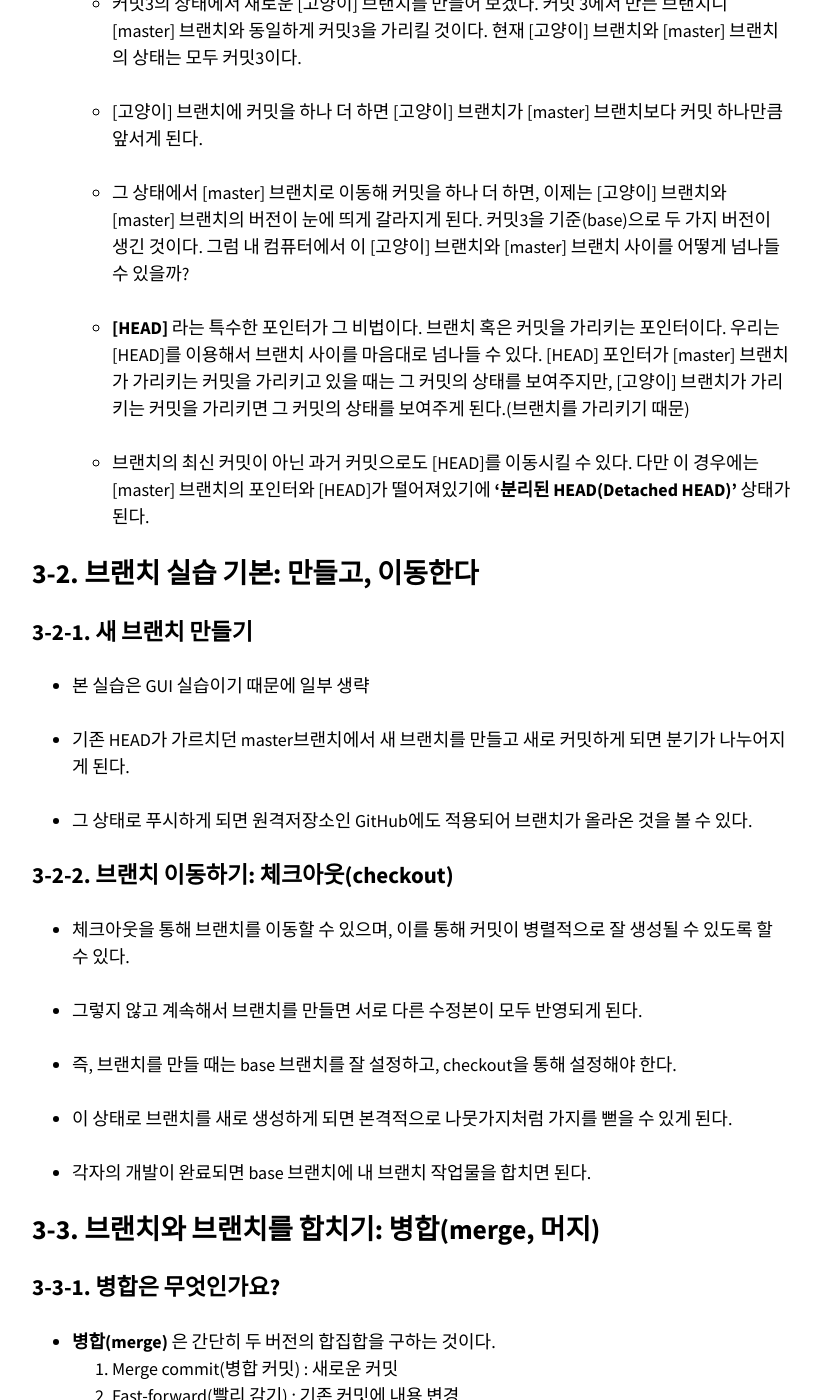
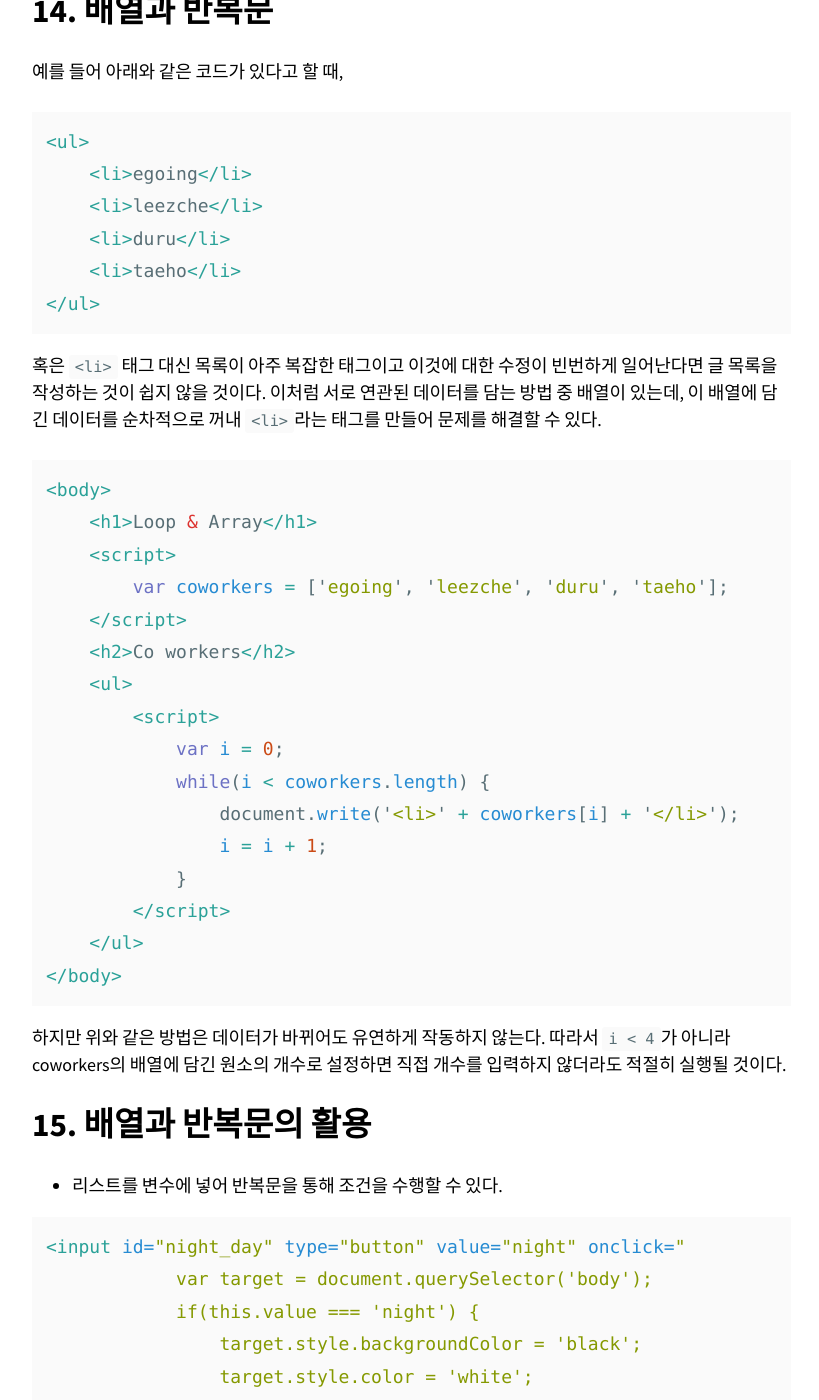
Before and after one commit to stae1102/stae1102.github.io, a Jekyll site: the page built from _posts/2022-02-20-20-Feb-TIL.markdown, in a window 1280 px wide and 1400 px high, scrolled down 11201 px. Shown: the whole window, without its empty margins (343-1162 px from the left). Built offline with Jekyll 4.4.1, drawn with Linux system fonts in a browser that asks for light colours; nearby versions of some CDN libraries; some of the changed text lies outside the part shown.

Commit message:
20 Feb TIL 마무리

````diff
--- a/_posts/2022-02-20-20-Feb-TIL.markdown
+++ b/_posts/2022-02-20-20-Feb-TIL.markdown
@@ -369,6 +369,156 @@
     coworkers.push('taeho');
 </script>
 ```
+# 13. 반복문
+
+* 반복문(루프)
+* 여러 코드를 최소한의 코드로 나타내기 위해 반복문을 사용할 수 있다.
+* 반복문은 조건이 True일 때, 코드가 실행되고 false일 때 반복이 종료되어 while문 바깥쪽에 있는 코드가 실행된다.
+* 즉, 반복문이라는 것은 순서대로 실행되는 프로그램의 흐름을 제어하는 제어문이라고 할 수 있다.
+* 반복문은 언제 종료될 것인가를 잘 지정하는 것이 중요하다. 그러기 위해서는 두 줄의 코드가 몇 번 실행되는지 어딘가에 적어둘 필요가 있다. 이를 위해서 **변수**가 필요하다.
+* i=i+1은 '기존의 i의 값에 1을 더한 결과를 i의 새로운 값으로 준다'라는 뜻이다.
+
+```html
+<script>
+    document.write('<li>1</li>');
+    var i = 0;
+    while(i < 3) {
+        document.write('<li>2</li>');
+        document.write('<li>3</li>');
+        i = i + 1;
+    }
+    document.write('<li>4</li>');
+</script>
+```
+
+# 14. 배열과 반복문
+
+예를 들어 아래와 같은 코드가 있다고 할 때,
+
+```html
+<ul>
+    <li>egoing</li>
+    <li>leezche</li>
+    <li>duru</li>
+    <li>taeho</li>
+</ul>
+```
+혹은 `<li>` 태그 대신 목록이 아주 복잡한 태그이고 이것에 대한 수정이 빈번하게 일어난다면 글 목록을 작성하는 것이 쉽지 않을 것이다. 이처럼 서로 연관된 데이터를 담는 방법 중 배열이 있는데, 이 배열에 담긴 데이터를 순차적으로 꺼내 `<li>`라는 태그를 만들어 문제를 해결할 수 있다.
+
+```html
+<body>
+    <h1>Loop & Array</h1>
+    <script>
+        var coworkers = ['egoing', 'leezche', 'duru', 'taeho'];
+    </script>
+    <h2>Co workers</h2>
+    <ul>
+        <script>
+            var i = 0;
+            while(i < coworkers.length) {
+                document.write('<li>' + coworkers[i] + '</li>');
+                i = i + 1;
+            }
+        </script>
+    </ul>
+</body>
+```
+
+하지만 위와 같은 방법은 데이터가 바뀌어도 유연하게 작동하지 않는다. 따라서 `i < 4`가 아니라 coworkers의 배열에 담긴 원소의 개수로 설정하면 직접 개수를 입력하지 않더라도 적절히 실행될 것이다.
+
+# 15. 배열과 반복문의 활용
+
+* 리스트를 변수에 넣어 반복문을 통해 조건을 수행할 수 있다.
+
+```html
+<input id="night_day" type="button" value="night" onclick="
+            var target = document.querySelector('body');
+            if(this.value === 'night') {
+                target.style.backgroundColor = 'black';
+                target.style.color = 'white';
+                this.value = 'day';
+
+                var alist = document.querySelectorAll('a');
+                var i = 0;
+                while(i < alist.length) {
+                    alist[i].style.color = 'powderblue';
+                    console.log(alist[i]);
+                    i = i + 1;
+                }
+
+            } else {
+                target.style.backgroundColor = 'white';
+                target.style.color = 'black';
+                this.value = 'night';
+
+                var alist = document.querySelectorAll('a');
+                var i = 0;
+                while(i < alist.length) {
+                    alist[i].style.color = 'blue';
+                    console.log(alist[i]);
+                    i = i + 1;
+                }
+            }
+">
+```
+
+# 16. 함수 예고
+
+* 코드가 많아지면 그 코드를 잘 정돈하기 위한 도구가 필요하다. 그때 사용할 수 있는 도구가 **함수**이고, 그것보다 더 큰 도구는 **객체(추후 살펴 볼 예정)** 이다.
+
+* 위 상황에서도 `<input>`태그가 반복되게 된다면 이를 해결하기 위해 많은 리소스가 소모된다. 따라서, 이를 해결하기 위한 방법이 필요하다.
+
+```html
+<head>
+    <title>WEB1 - JavaScript</title>
+    <meta charset="utf-8">
+    <script>
+        function nightDayHandler(self) {
+            var target = document.querySelector('body');
+            if(this.value === 'night') {
+                target.style.backgroundColor = 'black';
+                target.style.color = 'white';
+                this.value = 'day';
+
+                var alist = document.querySelectorAll('a');
+                var i = 0;
+                while(i < alist.length) {
+                    alist[i].style.color = 'powderblue';
+                    console.log(alist[i]);
+                    i = i + 1;
+                }
+
+            } else {
+                target.style.backgroundColor = 'white';
+                target.style.color = 'black';
+                this.value = 'night';
+
+                var alist = document.querySelectorAll('a');
+                var i = 0;
+                while(i < alist.length) {
+                    alist[i].style.color = 'blue';
+                    console.log(alist[i]);
+                    i = i + 1;
+                }
+            }
+        }
+    </script>
+</head>
+
+... 생략 ...
+
+<input id="night_day" type="button" value="night" onclick="
+            nightDayHandler(this);
+">
+
+... 생략 ...
+
+<input id="night_day" type="button" value="night" onclick="
+    nightDayHandler(this);
+">
+
+```
+
 ---
 # Chapter 3. 여러 명이 함께 Git으로 협업하기
 
````
